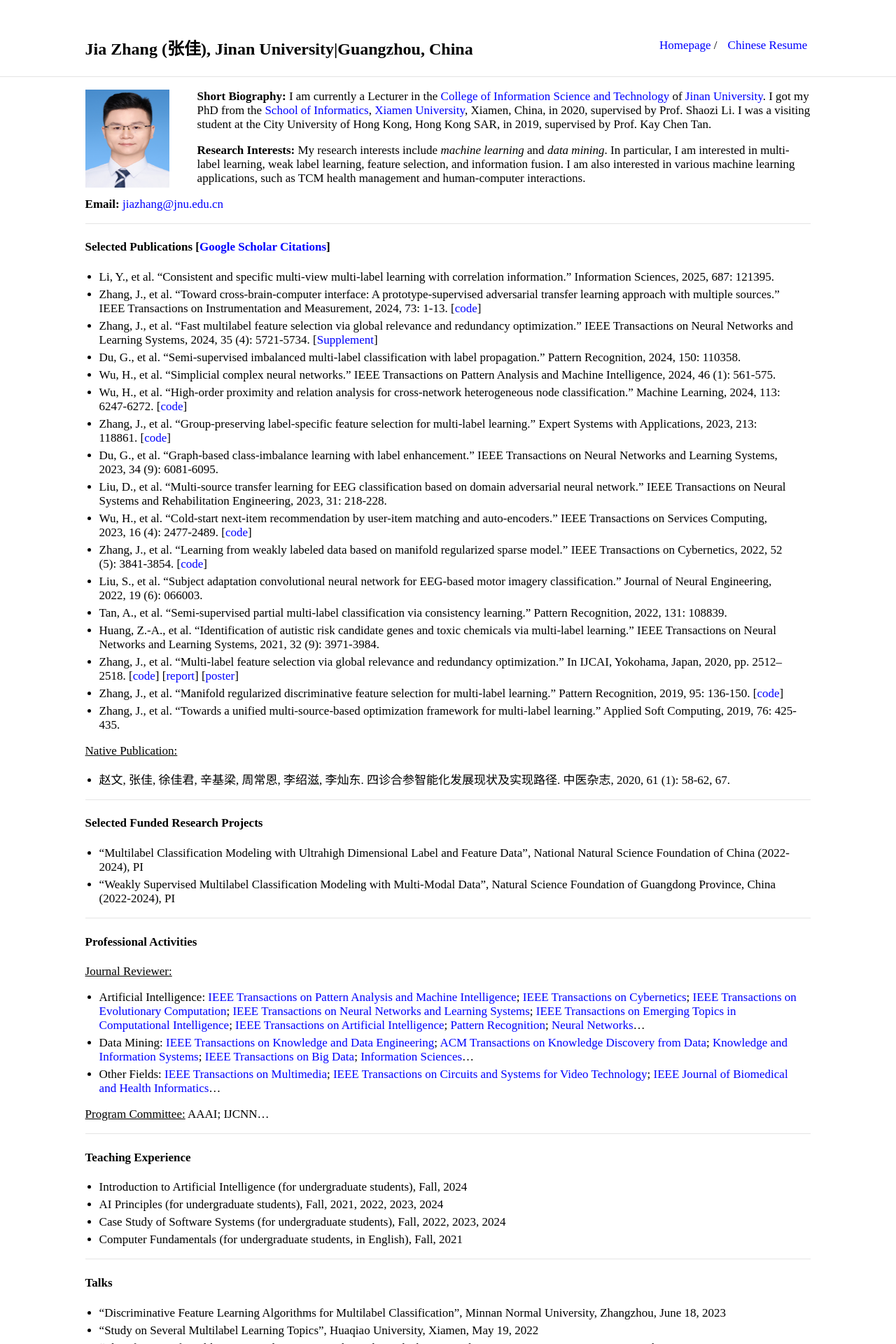
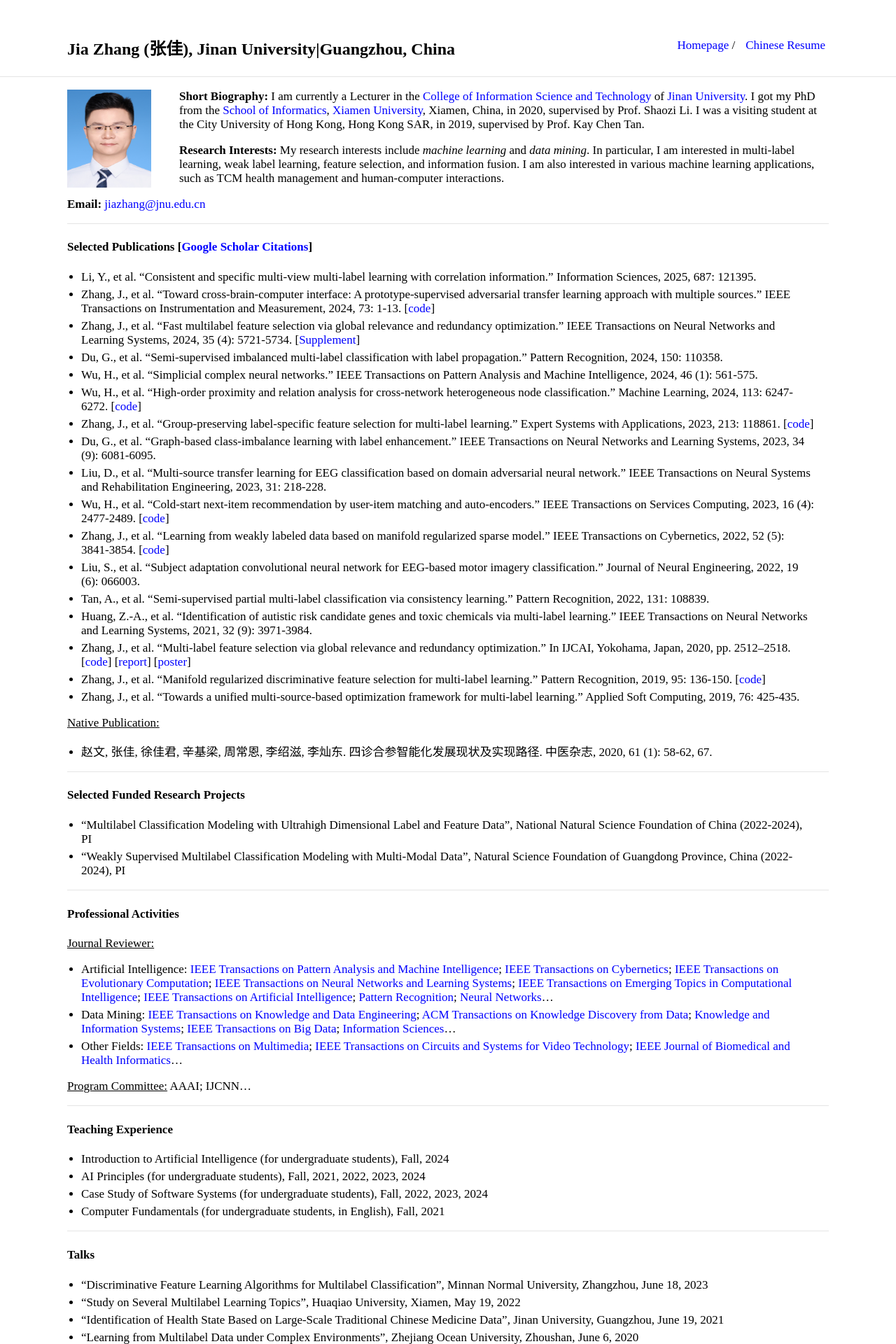
Before and after one commit to jiazhang-ml/jiazhang-ml.github.io, a Jekyll site: the page built from index.md, in a window 1280 px wide. Shown: the top 1920 px of the page at 70% size. Built offline with Jekyll 4.4.1, drawn with Linux system fonts in a browser that asks for light colours.

Commit message:
Update _style.scss

```diff
--- a/_sass/_style.scss
+++ b/_sass/_style.scss
@@ -68,7 +68,7 @@ hr {
 /* Divs */
 
 .container {
-    max-width: 81%;
+    max-width: 85%;
     margin: auto;
 
 }
```
